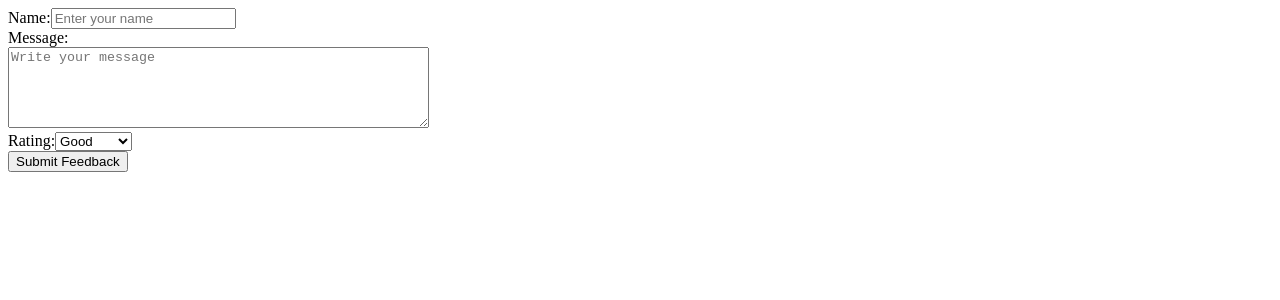
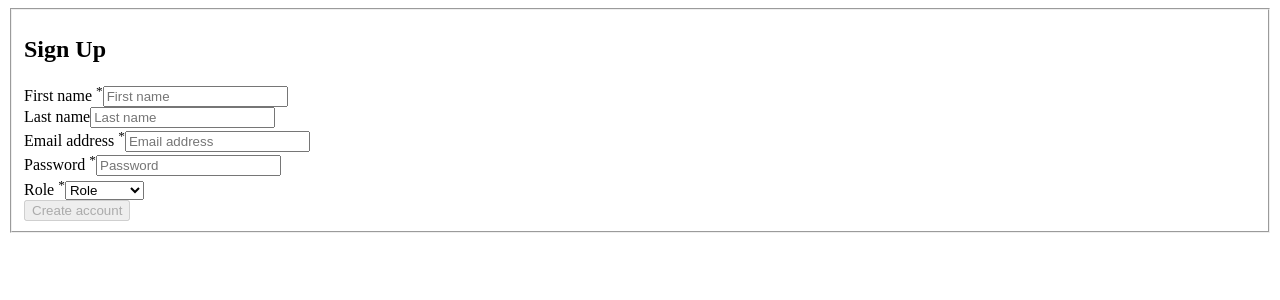
Before and after one commit to mlestrella843/ReactAdvanced_Meta, a React (Create React App) app in the folder react_advanced/: page / in a window 1280 px wide. Shown: the top 300 px of the page. Built offline with nearby package versions, Linux system fonts and the light colour scheme.

Commit message:
Registration form with controlled components

```diff
--- a/react_advanced/src/App.jsx
+++ b/react_advanced/src/App.jsx
@@ -1,6 +1,7 @@
 import React from 'react';
 import './index.css';
 import { FeedbackForm } from './components/feedback-form';
+import { FormApp } from './components/registration-form';
 // import CoffeeShopMenu from './components/lemon-coffee-shop';
 // import { DessertsList } from './components/desserts-list';
 // import {Form} from './components/form_controlled';
@@ -33,13 +34,14 @@ function App() {
   return (
     <div className="w-full max-w-screen-lg mx-auto px-4 mt-4">
       {/* <h2>Welcome to App Controlled Form</h2> */}
-      <FeedbackForm />
+      {/* <FeedbackForm /> */}
       {/* <CoffeeShopMenu /> */}
       {/* <h2 className=" text-pink-400 font-sans font-bold">List of Low Calorie Desserts:</h2> */}
       {/* <DessertsList data={desserts} /> */}
       {/* <h3 className=" text-pink-400 font-sans font-bold"> Form </h3> */}
       {/* <Form /> */}
       {/* <FormNonControlToControl /> */}
+      <FormApp />
 
     </div>
   );
--- /dev/null
+++ b/react_advanced/src/components/registration-form.jsx
@@ -0,0 +1,127 @@
+// import './App.css';
+import { useState } from "react";
+import { ValidateEmail } from "../components/utils";
+
+const PasswordErrorMessage = () => {
+  return (
+    <p className="text-red-500 text-sm mt-1">Password should have at least 8 characters</p>
+  );
+};
+
+function FormApp() {
+  const [firstName, setFirstName] = useState("");
+  const [lastName, setLastName] = useState("");
+  const [email, setEmail] = useState("");
+  const [password, setPassword] = useState({
+    value: "",
+    isTouched: false,
+  });
+  const [role, setRole] = useState("role");
+
+  const getIsFormValid = () => {
+    return (
+      firstName &&
+      ValidateEmail(email) &&
+      password.value.length >= 8 &&
+      role !== "role"
+    );
+  };
+
+  const clearForm = () => {
+    setFirstName("");
+    setLastName("");
+    setEmail("");
+    setPassword({
+      value: "",
+      isTouched: false,
+    });
+    setRole("role");
+  };
+
+  const handleSubmit = (e) => {
+    e.preventDefault();
+    alert("Account created!");
+    clearForm();
+  };
+
+  return (
+    <div className="min-h-screen bg-gray-100 flex items-center justify-center p-4">
+      <form
+        onSubmit={handleSubmit}
+        className="bg-white shadow-md rounded-lg p-6 w-full max-w-md"
+      >
+        <fieldset>
+          <h2 className="text-2xl font-bold text-blue-700 mb-6 text-center">Sign Up</h2>
+          <div className="mb-4">
+            <label className="block font-semibold text-gray-700 mb-2">
+              First name <sup className="text-red-500">*</sup>
+            </label>
+            <input
+              value={firstName}
+              onChange={(e) => setFirstName(e.target.value)}
+              placeholder="First name"
+              className="w-full px-3 py-2 border rounded-lg focus:ring-2 focus:ring-blue-500 focus:outline-none"
+            />
+          </div>
+          <div className="mb-4">
+            <label className="block font-semibold text-gray-700 mb-2">Last name</label>
+            <input
+              value={lastName}
+              onChange={(e) => setLastName(e.target.value)}
+              placeholder="Last name"
+              className="w-full px-3 py-2 border rounded-lg focus:ring-2 focus:ring-blue-500 focus:outline-none"
+            />
+          </div>
+          <div className="mb-4">
+            <label className="block font-semibold text-gray-700 mb-2">
+              Email address <sup className="text-red-500">*</sup>
+            </label>
+            <input
+              value={email}
+              onChange={(e) => setEmail(e.target.value)}
+              placeholder="Email address"
+              className="w-full px-3 py-2 border rounded-lg focus:ring-2 focus:ring-blue-500 focus:outline-none"
+            />
+          </div>
+          <div className="mb-4">
+            <label className="block font-semibold text-gray-700 mb-2">
+              Password <sup className="text-red-500">*</sup>
+            </label>
+            <input
+              value={password.value}
+              type="password"
+              onChange={(e) => setPassword({ ...password, value: e.target.value })}
+              onBlur={() => setPassword({ ...password, isTouched: true })}
+              placeholder="Password"
+              className="w-full px-3 py-2 border rounded-lg focus:ring-2 focus:ring-blue-500 focus:outline-none"
+            />
+            {password.isTouched && password.value.length < 8 && <PasswordErrorMessage />}
+          </div>
+          <div className="mb-4">
+            <label className="block font-semibold text-gray-700 mb-2">
+              Role <sup className="text-red-500">*</sup>
+            </label>
+            <select
+              value={role}
+              onChange={(e) => setRole(e.target.value)}
+              className="w-full px-3 py-2 border rounded-lg focus:ring-2 focus:ring-blue-500 focus:outline-none"
+            >
+              <option value="role" disabled>Role</option>
+              <option value="individual">Individual</option>
+              <option value="business">Business</option>
+            </select>
+          </div>
+          <button
+            type="submit"
+            disabled={!getIsFormValid()}
+            className="w-full bg-blue-500 text-white py-2 px-4 rounded-lg hover:bg-blue-600 transition disabled:opacity-50 disabled:cursor-not-allowed"
+          >
+            Create account
+          </button>
+        </fieldset>
+      </form>
+    </div>
+  );
+}
+
+export { FormApp };
--- /dev/null
+++ b/react_advanced/src/components/utils.jsx
@@ -0,0 +1,8 @@
+function ValidateEmail(email){
+    return String(email)
+      .toLowerCase()
+      .match(
+        /^(([^<>()[\]\\.,;:\s@"]+(\.[^<>()[\]\\.,;:\s@"]+)*)|(".+"))@((\[[0-9]{1,3}\.[0-9]{1,3}\.[0-9]{1,3}\.[0-9]{1,3}\])|(([a-zA-Z\-0-9]+\.)+[a-zA-Z]{2,}))$/
+      );
+  };
+export {ValidateEmail}
```
